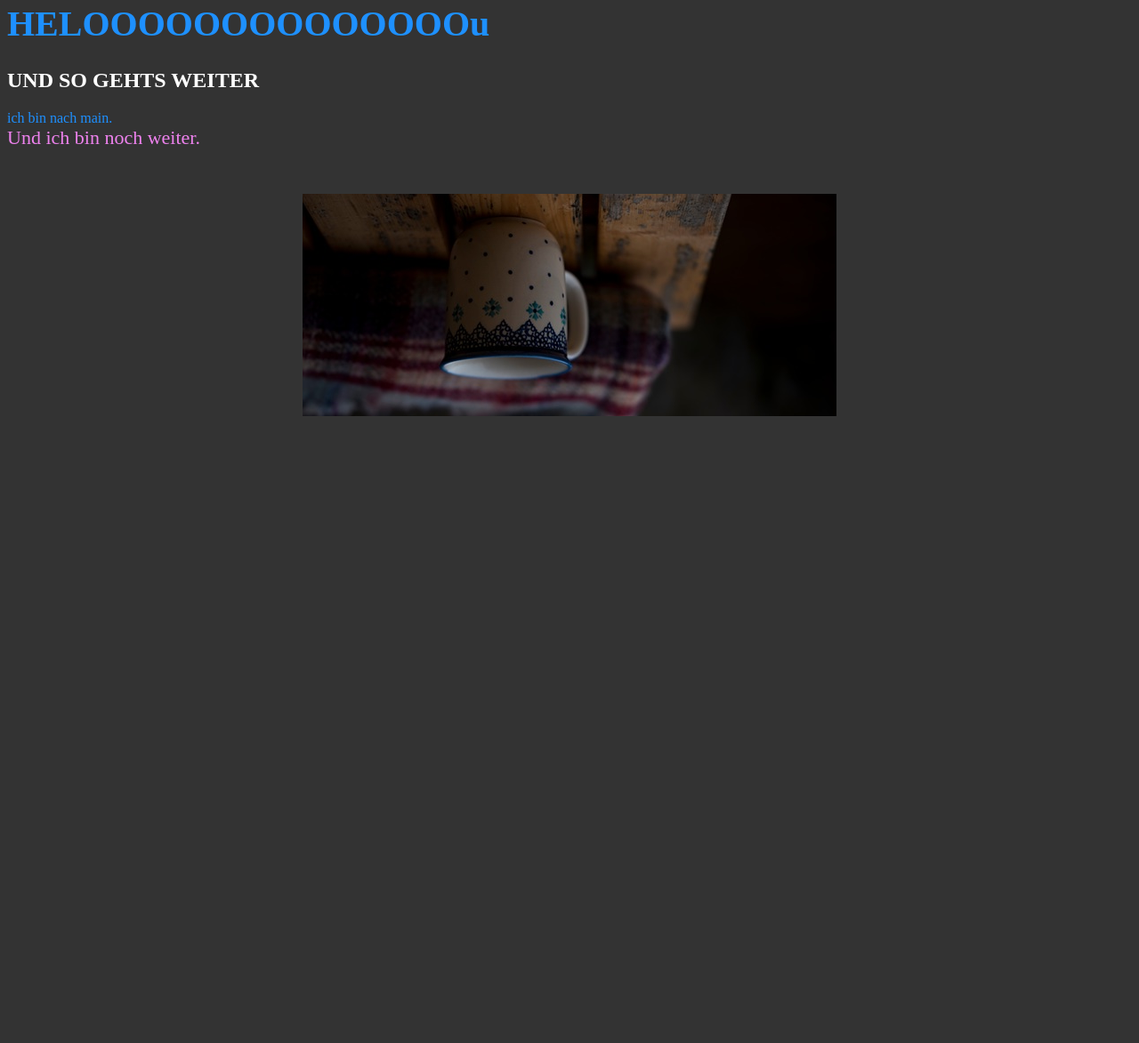
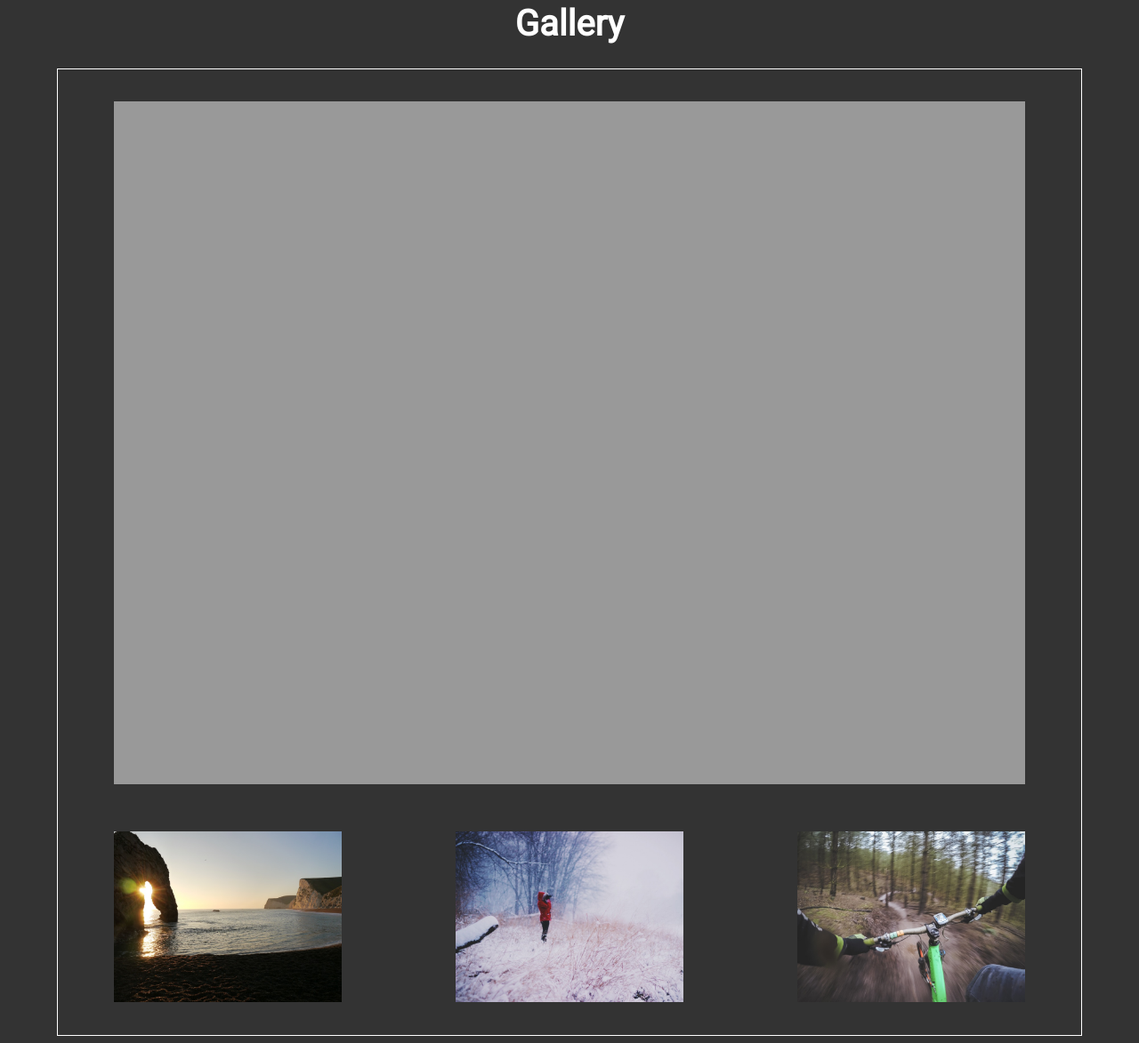
Before and after one commit to makobasuri/img-gallery, a website: page index.html in a window 1280 px wide. Shown: the part 24-1197 px from the top of the page at 89% size. Before the commit the page ends 800 px from the top, so only its background shows below. Drawn offline with nearby package versions, Linux system fonts and the light colour scheme; files that its build step writes are made by us from their sources.

Commit message:
gallery has basic functionality

```diff
--- a/index.html
+++ b/index.html
@@ -4,21 +4,20 @@
 		<meta charset="utf-8">
 		<meta name="viewport" content="width=device-width, initial-scale=1.0">
 		<title>Titel</title>
+		<link href="https://fonts.googleapis.com/css?family=Roboto" rel="stylesheet">
 		<link rel="stylesheet" href="dist/css/style.css">
 	</head>
 	<body>
-    <h1>HELOOOOOOOOOOOOOOu</h1>
+		<h1>Gallery</h1>
 
-    <h2> UND SO GEHTS WEITER</h2>
-
-    <main>
-        <div class = "ne-klasse-nach-main"> ich bin nach main.
-            <div class = "noch-eine">Und ich bin noch weiter.</div>
+		<div class = "gallery--container">
+		<canvas id = "myCanvas" width = "800" height = "600"></canvas>
+			<div id = "gallery--thumbs-container">
+				<img class = "gallery--img" src="src/img/unsplash1.jpg"></img>
+				<img class = "gallery--img" src="src/img/unsplash2.jpg"></img>
+				<img class = "gallery--img" src="src/img/unsplash3.jpg"></img>
 			</div>
-    </main>
-
-    <canvas id = "myCanvas" width = "600" height = "250"></canvas>
-
+		</div>
 		<script src="https://code.jquery.com/jquery-2.2.0.min.js"></script>
 		<script type="text/javascript" src="dist/js/main.js"></script>
 	</body>
--- a/src/js/canvas.js
+++ /dev/null
@@ -1,28 +0,0 @@
-$(document).ready(function(e) {
-
-    function zeichne() {
-
-        var canvas = document.getElementById('myCanvas');
-
-        if(canvas.getContext) {
-
-            var ctx = canvas.getContext('2d');
-            var imgObject = new Image();
-            var centerX = canvas.width / 2;
-            var centerY = canvas.height / 2;
-
-            imgObject.onload = function() {
-                ctx.translate(centerX, centerY);
-                ctx.rotate(180 * Math.PI / 180);
-                ctx.drawImage(imgObject, -centerX, -centerY);
-            };
-
-            imgObject.src = 'src/img/photoTest.jpg';
-
-        } else {
-            alert('Kann nicht Canvas urgh!');
-        }
-    }
-
-    zeichne();
-});
--- /dev/null
+++ b/src/js/main.js
@@ -0,0 +1,39 @@
+document.addEventListener("DOMContentLoaded", function(event) {
+
+    function galleryEffect() {
+
+    }
+
+    function firstImage() {
+
+    }
+
+    function drawImage(imgSrc) {
+
+        var canvas = document.getElementById('myCanvas');
+
+        if(canvas.getContext) {
+            var ctx = canvas.getContext('2d');
+            var imgObject = new Image();
+            imgObject.src = imgSrc;
+            ctx.drawImage(imgObject, 0, 0);
+        } else {
+            alert("Can't get context!");
+        }
+    }
+
+    document.getElementById('gallery--thumbs-container').addEventListener('click', function(event) {
+        console.log(event);
+
+        event = event || window.event;
+        console.log(event.target);
+
+        var targetElement = event.target || event.srcElement;
+
+        if (targetElement.tagName == 'IMG') {
+            var img = targetElement.getAttribute('src');
+            console.log('test' + img);
+            drawImage(img);
+        }
+    });
+});
--- a/src/js/test2.js
+++ /dev/null
@@ -1,3 +0,0 @@
-var hallo2 = "hallo 2";
-
-console.log('test 2' + hallo2);
--- a/src/scss/_variables.scss
+++ b/src/scss/_variables.scss
@@ -1,2 +1,3 @@
 $primaryColor: dodgerblue;
 $secondaryColor: violet;
+$primaryFontColor: white;
--- a/src/scss/style.scss
+++ b/src/scss/style.scss
@@ -1,30 +1,53 @@
 @import 'src/scss/variables';
+
+html {
+  box-sizing: border-box;
+}
+*, *:before, *:after {
+  box-sizing: inherit;
+}
 
 body {
     background-color: #333;
     color: #fff;
+    font-family: 'Roboto', sans-serif;
 }
 
 h1 {
     font-size: 40px;
-    color: $primaryColor;
-}
-
-main {
-
-    .ne-klasse-nach-main {
-        color: $primaryColor;
-
-        .noch-eine {
-            display: block;
-            font-size: 22px;
-            color: $secondaryColor;
-        }
-    }
+    color: $primaryFontColor;
+    text-align: center;
 }
 
 #myCanvas {
-    display: block;
-    margin: 50px auto;
+    width: 80vw;
+    height: 60vw;
     background-color: #999;
+    margin-bottom: 20px;
 }
+
+.gallery--container {
+    display: flex;
+    flex-wrap: wrap;
+    justify-content: center;
+    align-items: center;
+    margin: 0 auto;
+    padding: 20px;
+    width: 90vw;
+    height: 85vw;
+    border: 1px solid white;
+}
+
+#gallery--thumbs-container {
+    display: flex;
+    justify-content: space-between;
+    align-items: center;
+    width: 80vw;
+    height: 15vw;
+}
+
+.gallery--img {
+    //max-width: 100%;
+    width: 20vw;
+    height: 15vw;
+}
```
Also changed, not shown: README.md, dist/css/style.css, dist/js/main.js, src/img/photoTest.jpg (deleted), src/img/unsplash1.jpg (added), src/img/unsplash2.jpg (added), src/img/unsplash3.jpg (added). Lines whose indentation alone changed are shown as unchanged.
